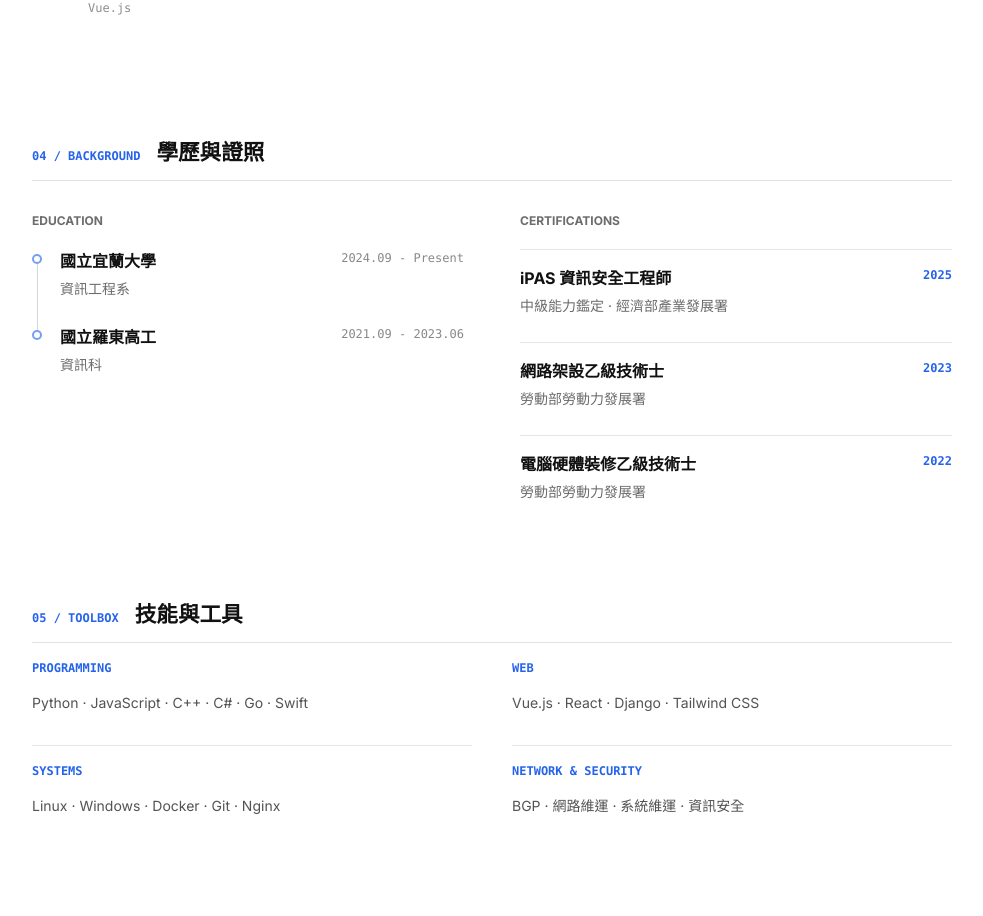
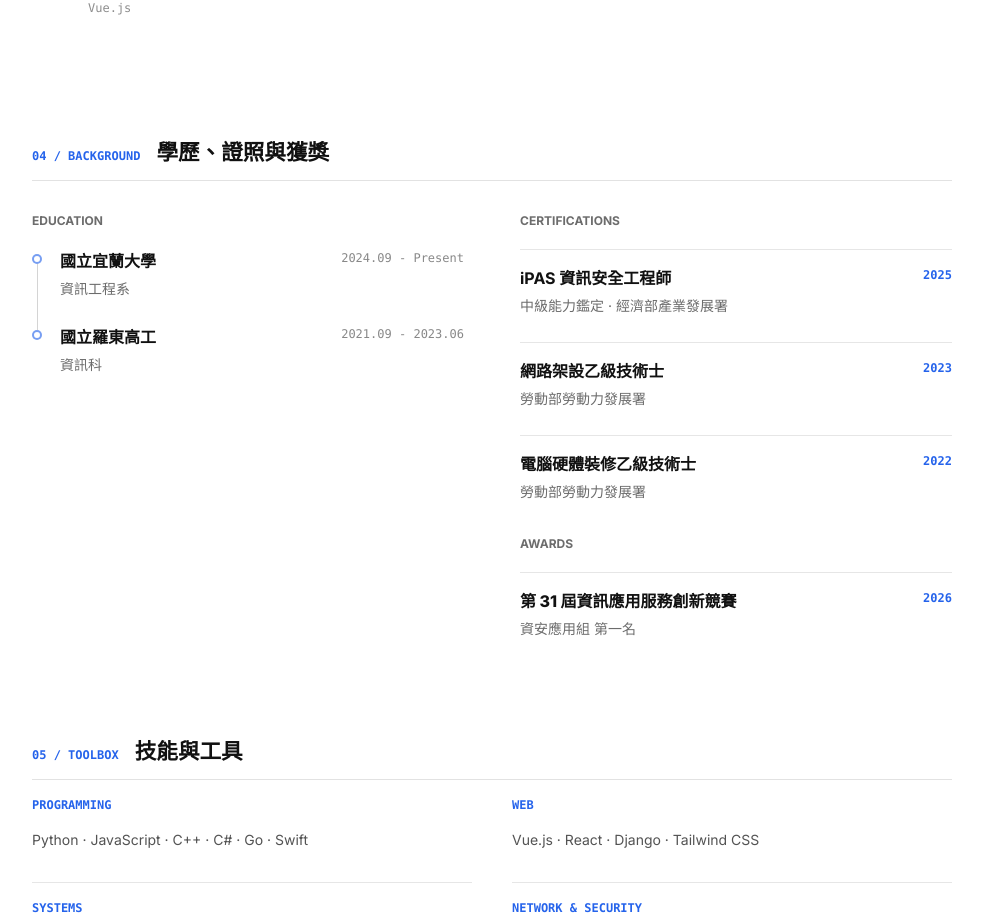
Before and after one commit to qian403/about, a Vue app: page /cv in a window 1280 px wide. Shown: the part 2140-3056 px from the top of the page, without its empty margins (148-1131 px from the left). Built offline with nearby package versions, Linux system fonts and the light colour scheme.

Commit message:
feat: add InnoServe Awards first place to CV
Co-Authored-By: Claude Opus 5.5 <noreply@anthropic.com>

```diff
--- a/src/views/CvView.vue
+++ b/src/views/CvView.vue
@@ -226,7 +226,7 @@
       <section class="cv-web-section" aria-labelledby="web-background-heading">
         <div class="cv-web-section-label">
           <p>04 / Background</p>
-          <h2 id="web-background-heading">學歷與證照</h2>
+          <h2 id="web-background-heading">學歷、證照與獲獎</h2>
         </div>
         <div class="cv-web-content cv-two-columns">
           <div>
@@ -265,6 +265,29 @@
                 <p class="cv-mono-accent cv-mono-date">
                   {{ certification.year }}
                 </p>
+              </div>
+            </div>
+            <h3 class="cv-web-subheading cv-web-subheading-spaced">Awards</h3>
+            <div class="cv-cert-list">
+              <div
+                v-for="award in awards"
+                :key="award.name"
+                class="cv-compact-row cv-cert-row"
+              >
+                <div>
+                  <p class="cv-strong">
+                    <a
+                      :href="award.href"
+                      target="_blank"
+                      rel="noopener noreferrer"
+                      class="cv-list-link"
+                    >
+                      <strong>{{ award.name }}</strong>
+                    </a>
+                  </p>
+                  <p class="cv-subtext">{{ award.result }}</p>
+                </div>
+                <p class="cv-mono-accent cv-mono-date">{{ award.year }}</p>
               </div>
             </div>
           </div>
@@ -403,6 +426,28 @@
             </div>
           </section>
 
+          <section class="cv-section" aria-labelledby="awards-heading">
+            <h2 id="awards-heading" class="cv-heading">Awards</h2>
+            <div class="cv-stack cv-stack-3">
+              <div v-for="award in awards" :key="award.name" class="cv-entry">
+                <div class="cv-p-split">
+                  <h3 class="cv-p-title cv-p-title-sm">
+                    <a
+                      :href="award.href"
+                      target="_blank"
+                      rel="noopener noreferrer"
+                      class="cv-p-name-link"
+                    >
+                      {{ award.name }}
+                    </a>
+                  </h3>
+                  <span class="cv-p-year">{{ award.year }}</span>
+                </div>
+                <p class="cv-p-level">{{ award.result }}</p>
+              </div>
+            </div>
+          </section>
+
           <section class="cv-section" aria-labelledby="skills-heading">
             <h2 id="skills-heading" class="cv-heading">Technical Skills</h2>
             <dl class="cv-stack cv-stack-3">
@@ -668,6 +713,15 @@ const certifications = [
   },
 ]
 
+const awards = [
+  {
+    name: '第 31 屆資訊應用服務創新競賽',
+    result: '資安應用組 第一名',
+    year: '2026',
+    href: 'https://innoserveawards.tca.org.tw/award.aspx',
+  },
+]
+
 const skillGroups = [
   {
     name: 'Programming',
@@ -1352,6 +1406,10 @@ a {
   gap: 3.5rem;
 }
 
+.cv-web-subheading-spaced {
+  margin-top: 2rem;
+}
+
 .cv-compact-timeline,
 .cv-cert-list {
   margin-top: 1.25rem;
```
